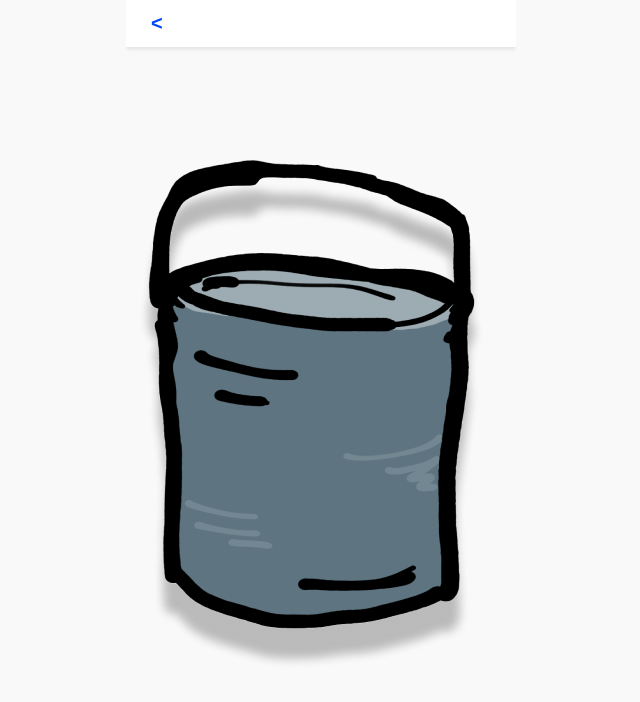
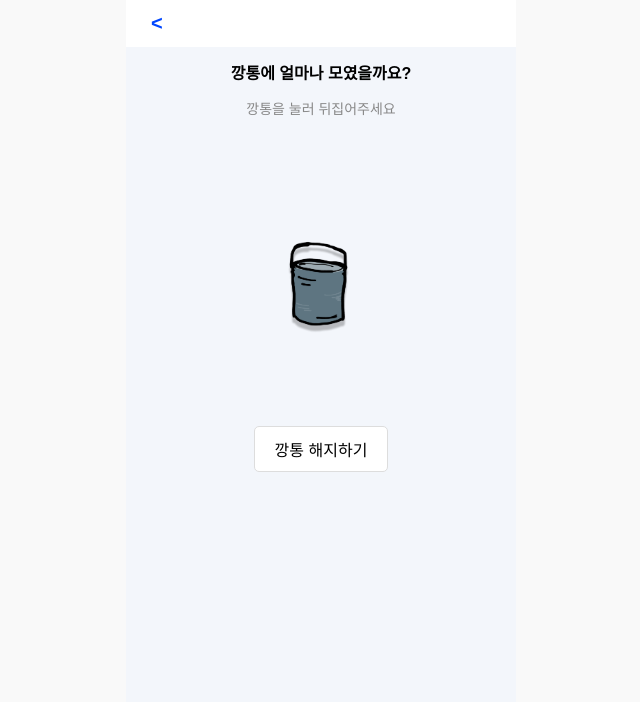
Before and after one commit to Jyebin/shinhan_team2_SOL_the_front, a React (Create React App) app: page /MyCanPage in a window 1280 px wide. Shown: the top 702 px of the page, without its empty margins (319-959 px from the left). Built offline with nearby package versions, Linux system fonts and the light colour scheme; a web font is replaced by a local one.

Commit message:
feat: Add Css file
- Css 파일 추가
- Container에 스타일 적용

```diff
--- /dev/null
+++ b/src/assets/myCan/MyCanPage.css
@@ -0,0 +1,42 @@
+.bucket-content {
+    text-align: center;
+    margin-bottom: 40px;
+}
+
+.content-title {
+    font-size: 16px;
+    font-weight: bold;
+    margin-bottom: 10px;
+}
+
+.content-subtitle {
+    font-size: 14px;
+    color: #888;
+}
+
+.bucket-image-container {
+    display: flex;
+    justify-content: center;
+    align-items: center;
+    margin: 40px 0;
+}
+
+.bucket-image {
+    width: 150px;
+    height: auto;
+}
+
+.button-container {
+    display: flex;
+    justify-content: center;
+    margin-top: 20px;
+}
+
+.main-button {
+    padding: 10px 20px;
+    background-color: white;
+    border: 1px solid #ddd;
+    border-radius: 5px;
+    cursor: pointer;
+    font-size: 16px;
+}
--- a/src/pages/MyCanPage.js
+++ b/src/pages/MyCanPage.js
@@ -1,9 +1,17 @@
 import Container from '../components/common/Container';
 import canUrl from '../assets/common/img/can_img.png';
+import '../assets/myCan/MyCanPage.css';
 
 const MyCanPage = () => {
     return (
-        <Container>
+        <Container
+            style={{
+                backgroundColor: '#f3f6fb',
+                display: 'flex',
+                flexDirection: 'column',
+                justifyContent: 'flex-start',
+            }}
+        >
             <div className="bucket-content">
                 <h2 className="content-title">깡통에 얼마나 모였을까요?</h2>
                 <p className="content-subtitle">깡통을 눌러 뒤집어주세요</p>
```
